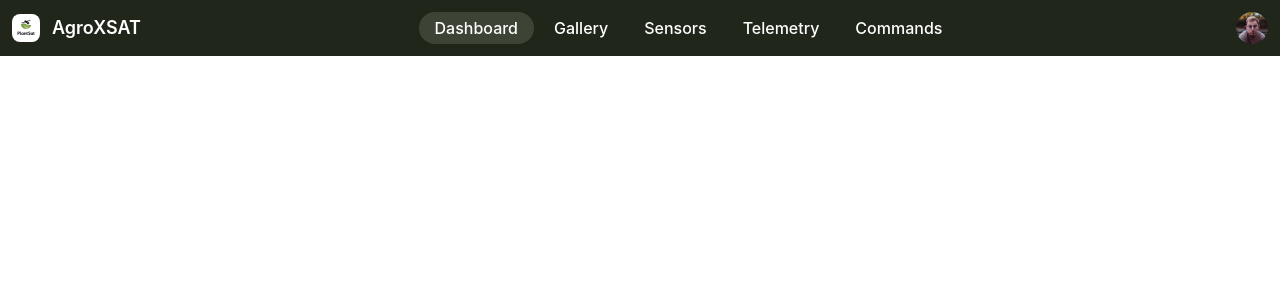
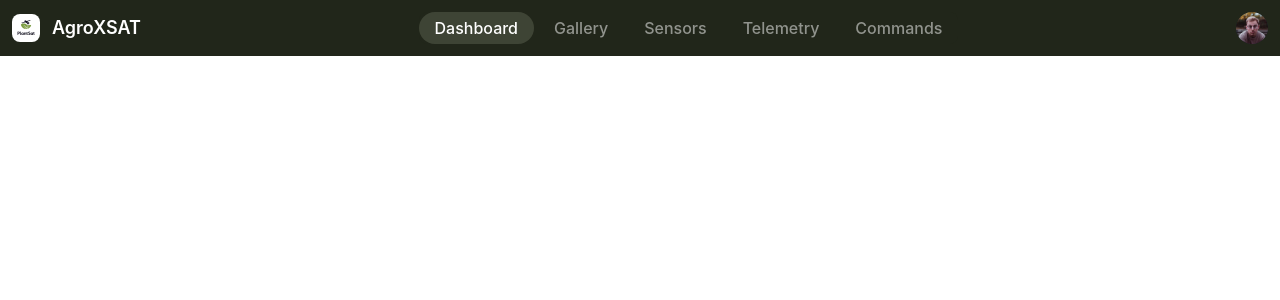
Before and after one commit to CommsJKUAT/AgroXSAT, a React (Vite) app in the folder AgritechSat/frontend/: page /dashboard in a window 1280 px wide. Shown: the top 300 px of the page. Built offline with nearby package versions, Linux system fonts and the light colour scheme.

Commit message:
Update the dimming effect on links

```diff
--- a/AgritechSat/frontend/src/pages/Dashboard/nav.jsx
+++ b/AgritechSat/frontend/src/pages/Dashboard/nav.jsx
@@ -121,7 +121,7 @@ const DashboardNav = () => {
                 className={`group-hover:opacity-50 hover:!opacity-100 hover:bg-olive/25 hover:rounded-full transition-all duration-300 px-4 py-1 ${
                   location.pathname === "/dashboard"
                     ? "bg-olive/50 rounded-full"
-                    : ""
+                    : "opacity-50"
                 }`}
               >
                 <NavLink
@@ -137,7 +137,7 @@ const DashboardNav = () => {
                 className={`group-hover:opacity-50 hover:!opacity-100 hover:bg-olive/25 hover:rounded-full transition-all duration-300 px-4 py-1 ${
                   location.pathname === "/gallery"
                     ? "bg-olive/50 rounded-full"
-                    : ""
+                    : "opacity-50"
                 }`}
               >
                 <NavLink
@@ -153,7 +153,7 @@ const DashboardNav = () => {
                 className={`group-hover:opacity-50 hover:!opacity-100 hover:bg-olive/25 hover:rounded-full transition-all duration-300 px-4 py-1 ${
                   location.pathname === "/sensors"
                     ? "bg-olive/50 rounded-full"
-                    : ""
+                    : "opacity-50"
                 }`}
               >
                 <NavLink
@@ -169,7 +169,7 @@ const DashboardNav = () => {
                 className={`group-hover:opacity-50 hover:!opacity-100 hover:bg-olive/25 hover:rounded-full transition-all duration-300 px-4 py-1 ${
                   location.pathname === "/telemetry"
                     ? "bg-olive/50 rounded-full"
-                    : ""
+                    : "opacity-50"
                 }`}
               >
                 <NavLink
@@ -185,7 +185,7 @@ const DashboardNav = () => {
                 className={`group-hover:opacity-50 hover:!opacity-100 hover:bg-olive/25 hover:rounded-full transition-all duration-300 px-4 py-1 ${
                   location.pathname === "/commands"
                     ? "bg-olive/50 rounded-full"
-                    : ""
+                    : "opacity-50"
                 }`}
               >
                 <NavLink
```
